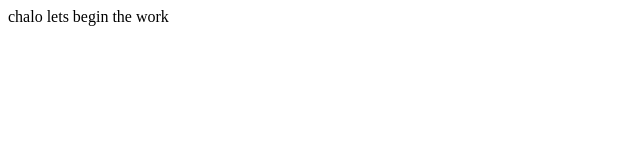
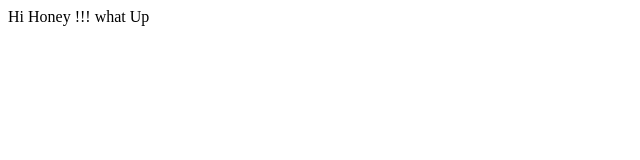
Before and after one commit to AkhilPujar/Website, a plain HTML site: page index.html in a window 1280 px wide. Shown: the full height of the page, 0-640 px from the left. Drawn offline with Linux system fonts and the light colour scheme.

```diff
--- a/index.html
+++ b/index.html
@@ -6,7 +6,7 @@
     </head>
     <body>
         <div class="wrap">
-            <div class="header"> chalo lets begin the work </div>
+            <div class="header"> Hi Honey !!! what Up </div>
             <div class="body">
 
                 <div ui-view> </div>
```
